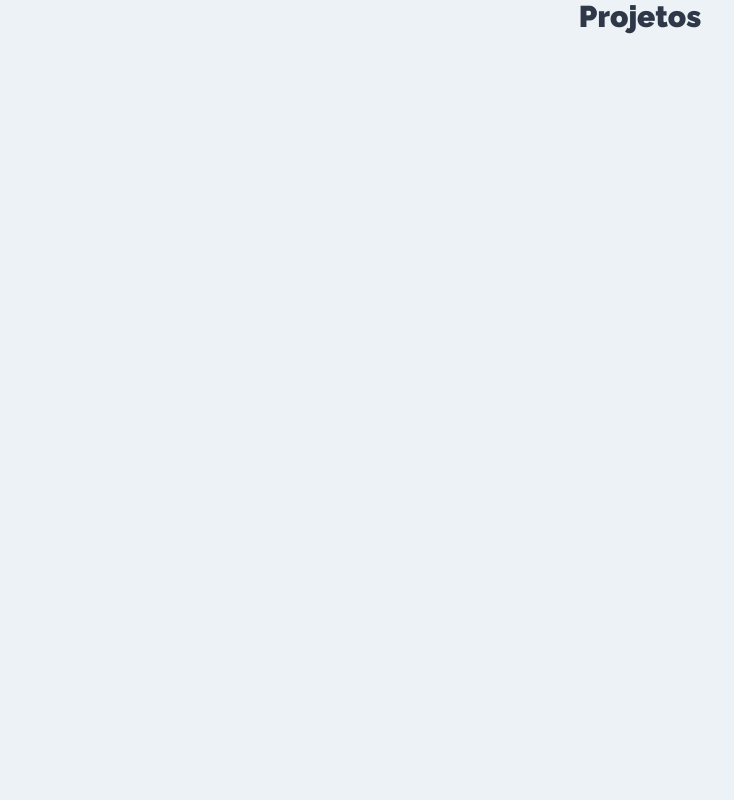
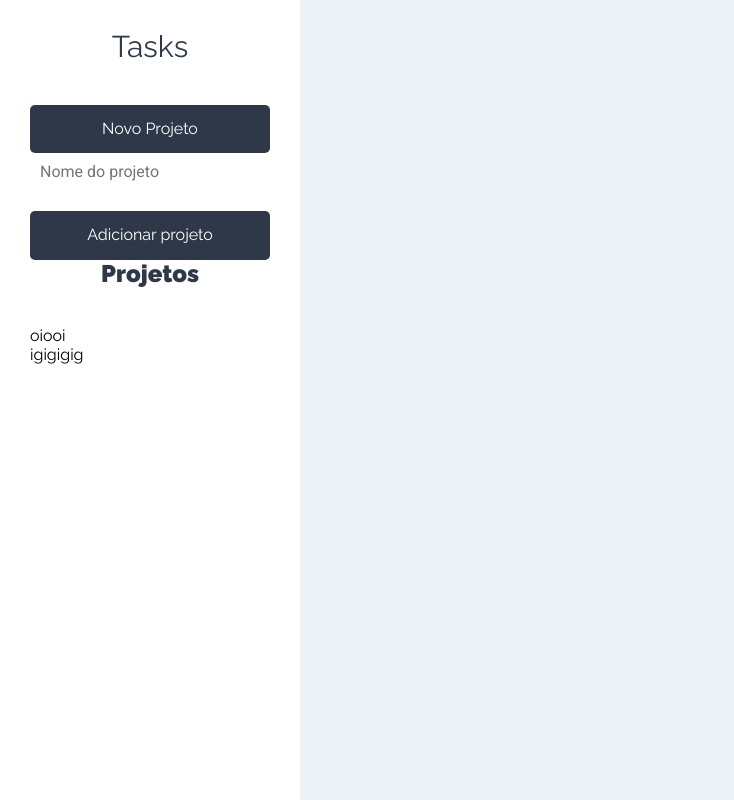
Before and after one commit to JulinhoDeveloper/Tasks-frontend, a React (Create React App) app: page /projetos in a window 1280 px wide. Shown: the whole page, without its empty margins (0-734 px from the left). Built offline with nearby package versions, Linux system fonts and the light colour scheme.

Commit message:
Configurando a rota de projetos e de adicionar projetos

```diff
--- /dev/null
+++ b/src/components/layout/Sidebar.js
@@ -0,0 +1,18 @@
+import React from 'react';
+import NovoProjeto from '../projetos/NovoProjeto';
+import ListarProjetos from '../projetos/Listar';
+const Sidebar = () => {
+    return (
+        <aside>
+            <h1><span>Tasks</span></h1>
+
+    <NovoProjeto/>
+            <div className="proyetos">
+                <h2>Projetos</h2>
+               <ListarProjetos/>
+            </div>
+        </aside>
+     );
+}
+
+export default Sidebar;
--- /dev/null
+++ b/src/components/projetos/Listar.js
@@ -0,0 +1,23 @@
+import React from 'react';
+import Projeto from './Projeto';
+const ListarProjetos = () =>{
+
+
+    const projetos = [
+        {nome: 'oiooi'},
+        {nome: 'igigigig'}
+    ]
+
+    return (
+
+        <ul className="listado-proyetos">
+         {projetos.map(projeto=>(
+             <Projeto
+                 projeto={projeto}
+             />
+         ))}
+        </ul>
+    )
+}
+
+export default ListarProjetos;
--- /dev/null
+++ b/src/components/projetos/NovoProjeto.js
@@ -0,0 +1,58 @@
+
+import React, {Fragment, useState} from 'react'
+
+const NovoProjeto = () =>{
+
+
+    //state para projeto
+    const [projeto, guardarProjeto] = useState({
+        nome: ''
+    });
+
+    //adicionar o nome do projeto
+    const {nome} = projeto;
+//le os conteudos do input
+    const onChangeProjeto = e => {
+        guardarProjeto({
+            ...projeto,
+           [e.target.name] : [e.target.value]
+        })
+    }
+    //quando o usuario envia unm projeto
+
+    const onSubmitProjeto = e => {
+        e.preventDefault();
+    }
+    return (
+
+      <Fragment>
+            <button
+                type="button"
+                className="btn btn-block btn-primario"
+            >Novo Projeto</button>
+                        <form
+                        className="formulario-nuevo-proyeto"
+                        onSubmit={onSubmitProjeto}
+                        >
+                          <input
+                                type="text"
+                                className="input-text"
+                                placeholder="Nome do projeto"
+                                name="nome"
+                                value={nome}
+                                onChange={onChangeProjeto}
+                            />
+
+                            <input
+                                type="submit"
+                                className="btn btn-primario btn-block"
+                                value="Adicionar projeto"
+                            />
+                        </form>
+
+
+        </Fragment>
+     );
+}
+
+export default NovoProjeto;
--- /dev/null
+++ b/src/components/projetos/Projeto.js
@@ -0,0 +1,17 @@
+import React from 'react';
+
+const Projeto = ({projeto}) =>{
+    return (
+
+    <li>
+
+        <button
+        type="button"
+        className="btn btn-blank"
+        >{projeto.nome}
+        </button>
+    </li>
+    );
+}
+
+export default Projeto;
--- a/src/components/projetos/Projetos.js
+++ b/src/components/projetos/Projetos.js
@@ -1,11 +1,15 @@
-import react from 'react'
-
+import React from 'react'
+import Sidebar from '../layout/Sidebar';
 const Projetos = () => {
     return (
-        <div>
-            <h1>Projetos</h1>
+        <div className="contenedor-app">
+            <Sidebar/>
+        <div className="seccion-principal">
+            <main>
+                <div className="contenedor-tareas"></div>
+            </main>
         </div>
-    )
+        </div>
+    );
 }
-
 export default Projetos;
--- /dev/null
+++ b/src/context/projetos/projetoContext.js
@@ -0,0 +1,5 @@
+import { createContext } from 'react';
+
+const proyectoContext = createContext();
+
+export default proyectoContext;
```
Also changed, not shown: src/context/projetos/proyectoReducer.js (added, +55 -0 lines), src/context/projetos/proyectoState.js (added, +143 -0 lines).
